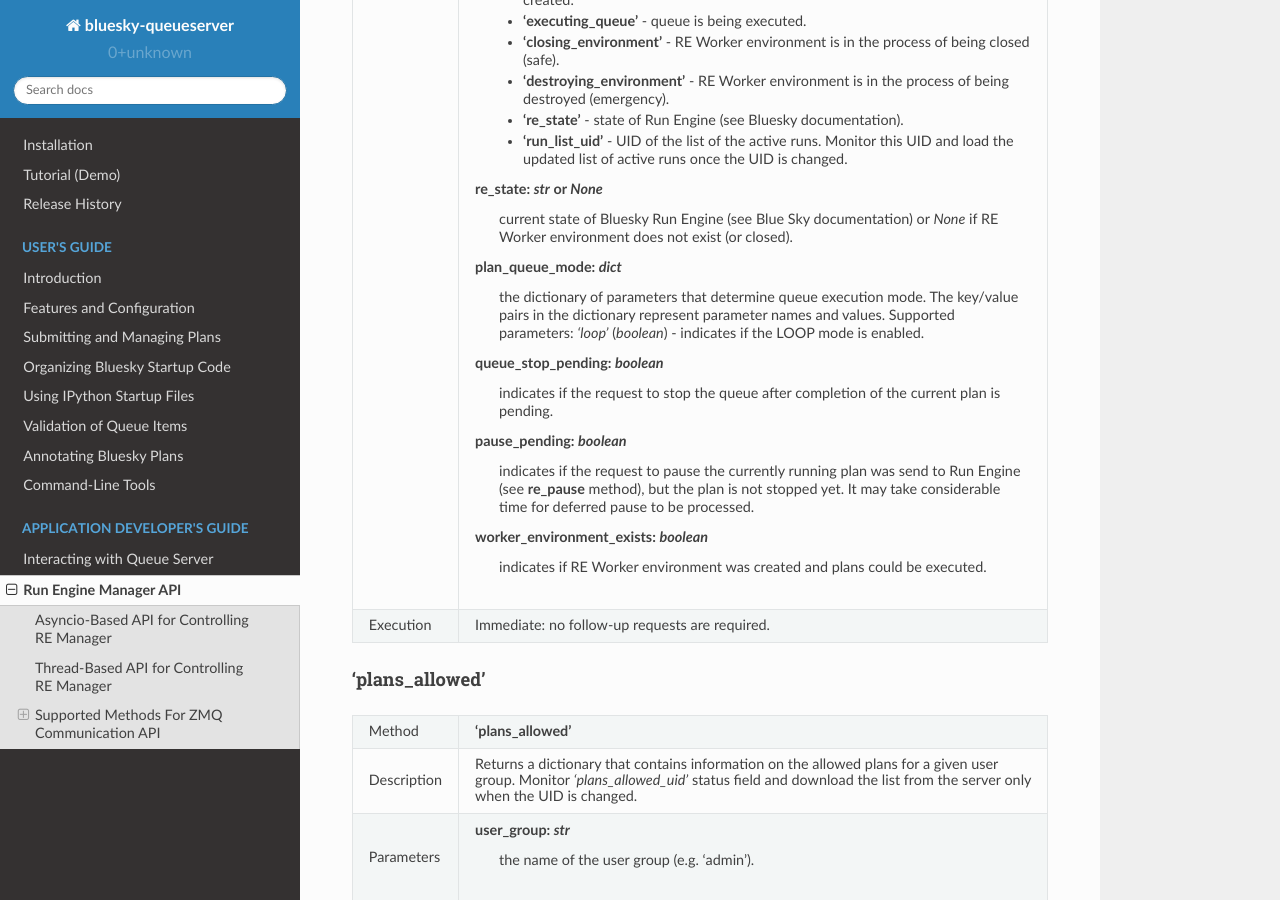
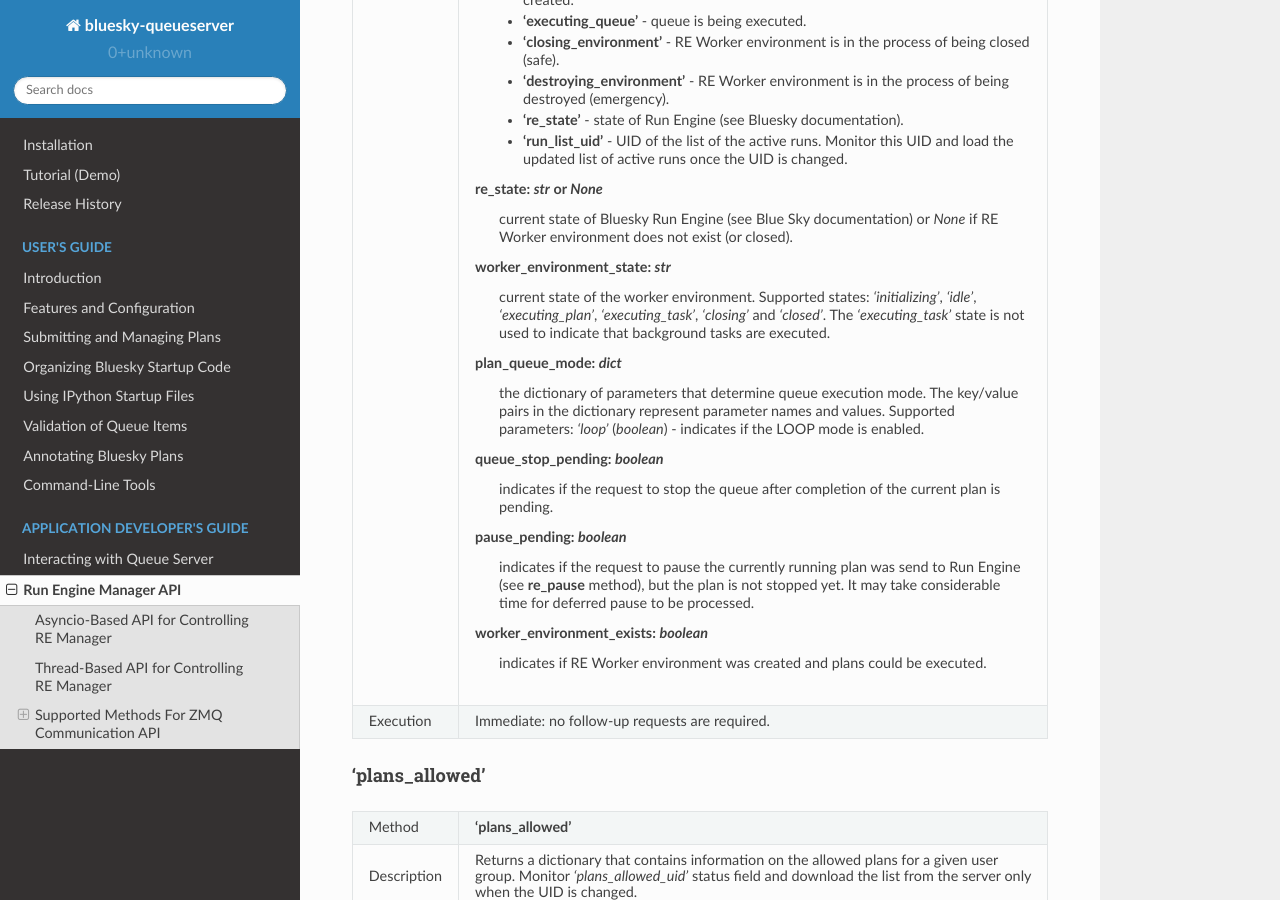
Before and after one commit to bluesky/bluesky-queueserver, a Sphinx documentation site: the page built from docs/source/re_manager_api.rst, in a window 1280 px wide and 900 px high, scrolled down 3842 px. Built offline with Sphinx 7.4.7 and the Read the Docs theme 2.0.0, drawn with Linux system fonts in a browser that asks for light colours.

Commit message:
ENH: return 'worker_environment_state' as part of the status message

```diff
--- a/docs/source/re_manager_api.rst
+++ b/docs/source/re_manager_api.rst
@@ -219,6 +219,12 @@ Returns       **msg**: *str*
               **re_state**: *str* or *None*
                   current state of Bluesky Run Engine (see Blue Sky documentation) or *None* if
                   RE Worker environment does not exist (or closed).
+
+              **worker_environment_state**: *str*
+                  current state of the worker environment. Supported states: *'initializing'*,
+                  *'idle'*, *'executing_plan'*, *'executing_task'*, *'closing'* and *'closed'*.
+                  The *'executing_task'* state is not used to indicate that background tasks are
+                  executed.
 
               **plan_queue_mode**: *dict*
                   the dictionary of parameters that determine queue execution mode. The key/value pairs
```
Also changed, not shown: 1 other file.
